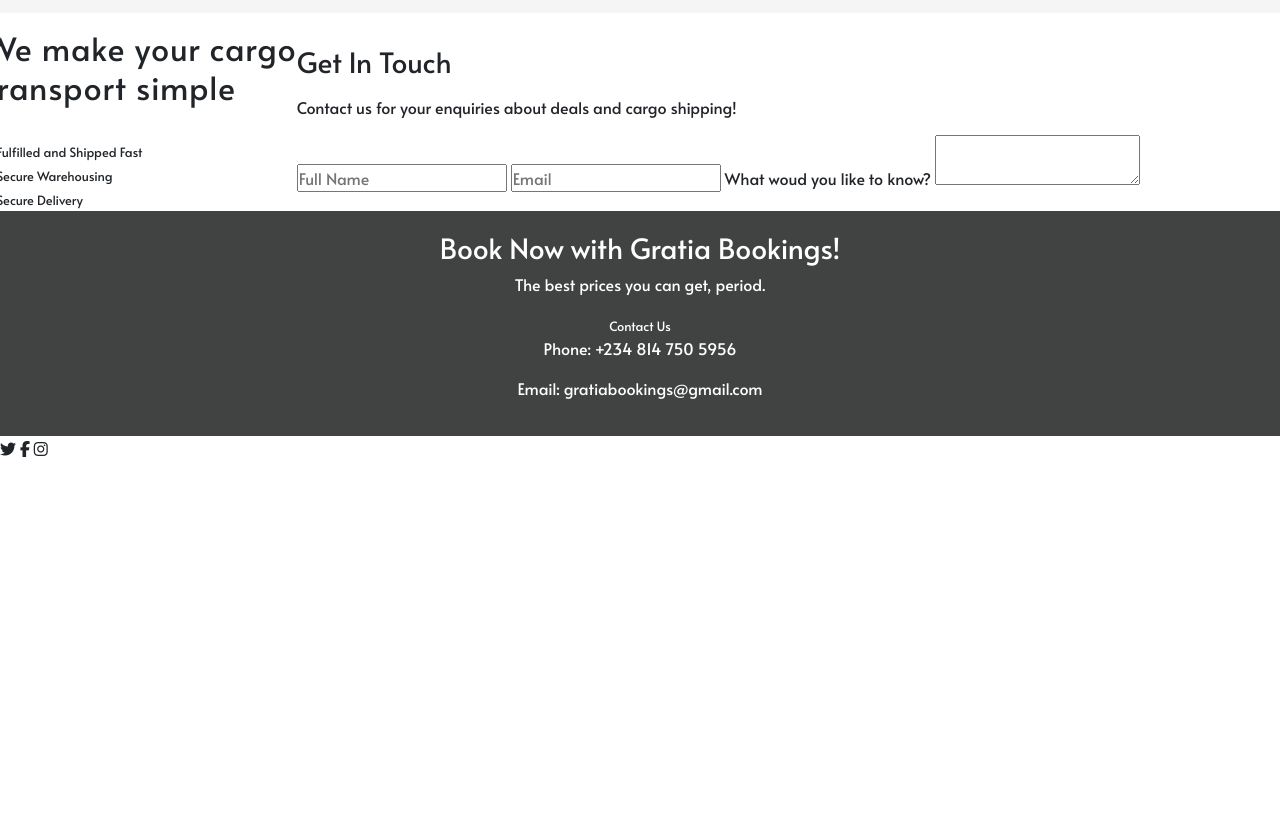
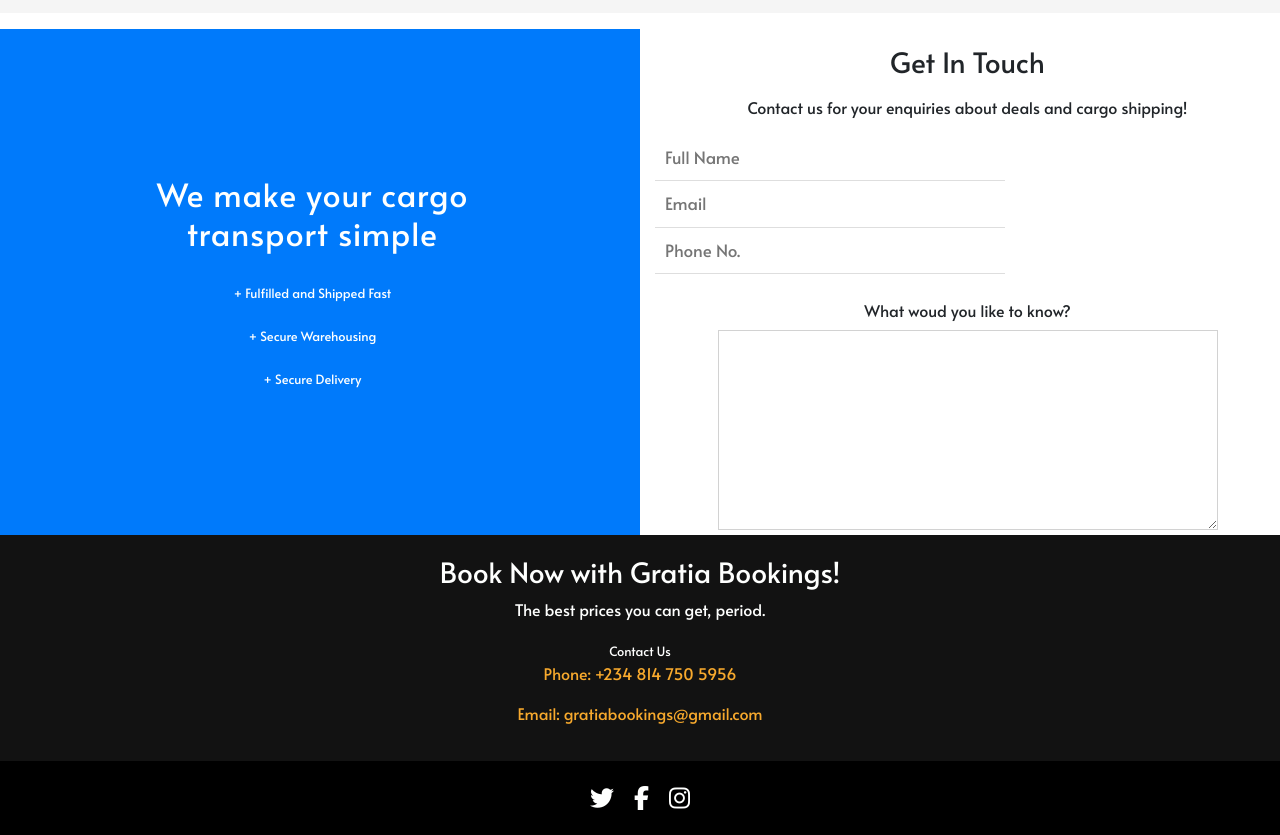
Before and after one commit to ijeomaemeruwa/bookings-demo, a plain HTML site: page index.html in a window 1280 px wide. Shown: the part 1730-2565 px from the top of the page. Before the commit the page ends 2190 px from the top, so only its background shows below. Drawn offline with nearby package versions, Linux system fonts and the light colour scheme.

Commit message:
added contact section

```diff
--- a/deals/deals.css
+++ b/deals/deals.css
@@ -0,0 +1,67 @@
+:root {
+    --primary-color: #007afb;
+    --secondary-color: #f6404f;
+    --accent-color: #f7a92d;
+    --text-color: #414242;
+}
+
+* {
+    box-sizing: border-box;
+    margin: 0;
+    padding: 0;
+}
+
+body {
+    font-family: 'Alata', sans-serif;
+}
+
+h2 {
+    letter-spacing: 1px;
+}
+
+.header a {
+    color: var(--text-color) !important;
+}
+
+ul a:hover {
+  border-bottom: 2px solid var(--primary-color);
+}
+
+/*Footer*/
+
+.footer-section {
+    background: #121212;
+}
+
+.footer-content {
+    color: #fefffe;
+    padding: 20px;
+    display: flex;
+    flex-direction: column;
+    text-align: center;
+    align-items: center;
+    justify-content: center;
+}
+
+.footer-contact p {
+    color: var(--accent-color);
+}
+
+.social-media {
+    background: #000;
+    color: #fefffe;
+}
+
+.social-container {
+    display: flex;
+    flex-direction: row;
+    align-content: center;
+    text-align: center;
+    justify-content: center;
+    padding: 15px;
+}
+
+.fab {
+    padding: 10px;
+    font-size: 1.5rem;
+}
--- a/index.html
+++ b/index.html
@@ -14,15 +14,14 @@
 
  <!--Navigation-->
  <nav class="header navbar navbar-expand-lg bg-light sticky-top">
+    <a class="gratia navbar-brand" href="./index.html">GRATIA BOOKINGS</a>
 
-    <button class="navbar-toggler" type="button" data-toggle="collapse" data-target="#navbarToggler" aria-controls="navbarTogglerDemo03" aria-expanded="false" aria-label="Toggle navigation">
+    <button class="navbar-toggler" type="button" data-toggle="collapse" data-target="#navbarTogglerDemo01" aria-controls="navbarTogglerDemo03" aria-expanded="false" aria-label="Toggle navigation">
         <span class="navbar-toggler-icon"></span>
     </button>
 
-    <a class="gratia navbar-brand" href="./index.html">GRATIA BOOKINGS</a>
-
-    <div class="collapse navbar-collapse" id="navbarToggler">
-    <ul class="navbar-nav mr-auto mt-2 mt-lg-0">
+    <div class="collapse navbar-collapse" id="navbarTogglerDemo01">
+    <ul class="navbar-nav ml-auto mt-2 mt-lg-0">
     <li class="nav-item"><a class="nav-link" href="./index.html">Home</a></li>
     <li class="nav-item"><a class="nav-link" href="#">About</a></li>
     <li class="nav-item"><a class="nav-link" href="./deals/deals.html">Discover</a></li>
@@ -40,7 +39,7 @@
     </p>
 
     <div class="btn-container">
-        <a href="./deals/deals.html" type="button" class="btn btn-1 text-white">VIEW LATEST DEALS</a>
+        <a href="./deals/deals.html" type="button" class="btn btn-1 text-white">DISCOVER LATEST DEALS</a>
     </div>
 
     </div>
@@ -189,21 +188,23 @@
 <section class="contact-section">
 <div class="row contact-container">
 
-<div class="cargo-section">
+<div class="cargo-section col-md-6 col-sm-12">
 <h2>We make your cargo<br> transport simple </h2><br>
 <small>+ Fulfilled and Shipped Fast</small><br>
 <small>+ Secure Warehousing</small><br>
 <small>+ Secure Delivery</small>
 </div>
 
-<div class="form-section">
+<div class="form-section col-md-6 col-sm-12 text-center">
     <h3 class="heading my-3">Get In Touch</h3>
     <p>Contact us for your enquiries about deals and cargo shipping!</p>
-<form class="form-input" id="form">
-    <input type="text" id="name" placeholder="Full Name" required>
+<form class="form-input padding my-auto" id="form">
+    <input type="text" id="name" class="my-auto" placeholder="Full Name" required>
     <input type="email" id="email" placeholder="Email" required>
+    <input type="number" id="number" placeholder="Phone No." required>
+    <br>
 
-    <label for="comment">What woud you like to know?</label>
+    <label for="comment" class="mr-auto">What woud you like to know?</label>
     <textarea name="comment" id="comment" placeholder="Send us a message or enquiry..">
     </textarea>
 </form>
--- a/style.css
+++ b/style.css
@@ -10,11 +10,6 @@
     box-sizing: border-box;
     margin: 0;
     padding: 0;
-}
-
-html, body {
-    overflow: hidden;
-
 }
 
 body {
@@ -114,10 +109,6 @@ ul a:hover {
 
 /*Partner*/
 
-.grid-section {
-    margin: 2rem 0;
-}
-
 .partner {
     background: #f5f5f5;
 }
@@ -130,19 +121,18 @@ ul a:hover {
     width: 150px;
 }
 
-/*Contact
-.contact-container {
-    height: 400px;
-    margin: 2rem 0;
-}
+/*Contact*/
 
-form {
-    display: flex;
-    flex-direction: column;
-    align-content: center;
-    justify-content: center;
-    text-align: center;
-
+.cargo-section {
+   background: var(--primary-color);
+   position: relative;
+   display: flex;
+   flex-direction: column;
+   justify-content: center;
+   align-content: center;
+   text-align: center;
+   color: #fefffe;
+   padding: 20px;
 }
 
 input {
@@ -162,10 +152,18 @@ input {
     border-bottom: 1px solid #dedede;
 }
 
+textarea {
+    border: 1px solid #d2d2d2;
+    outline: none;
+    font-size: 12px;
+    width: 80%;
+    height: 200px;
+}
+
 /*Footer*/
 
 .footer-section {
-    background: var(--text-color);
+    background: #121212;
 }
 
 .footer-content {
@@ -178,6 +176,29 @@ input {
     justify-content: center;
 }
 
+.footer-contact p {
+    color: var(--accent-color);
+}
+
+.social-media {
+    background: #000;
+    color: #fefffe;
+}
+
+.social-container {
+    display: flex;
+    flex-direction: row;
+    align-content: center;
+    text-align: center;
+    justify-content: center;
+    padding: 15px;
+}
+
+.fab {
+    padding: 10px;
+    font-size: 1.5rem;
+}
+
 /* Utils */
 .btn-1 {
     padding: 10px 15px;
@@ -185,7 +206,7 @@ input {
     border: 1px solid #fefffe;
     border-radius: 5px;
     margin-left: 5px;
-    color: var(--secondary-color);
+    color: #fefffe !important;
     background: transparent;
     letter-spacing: 1px;
 }
```
Also changed, not shown: deals/deals.html (+7 -6 lines).
